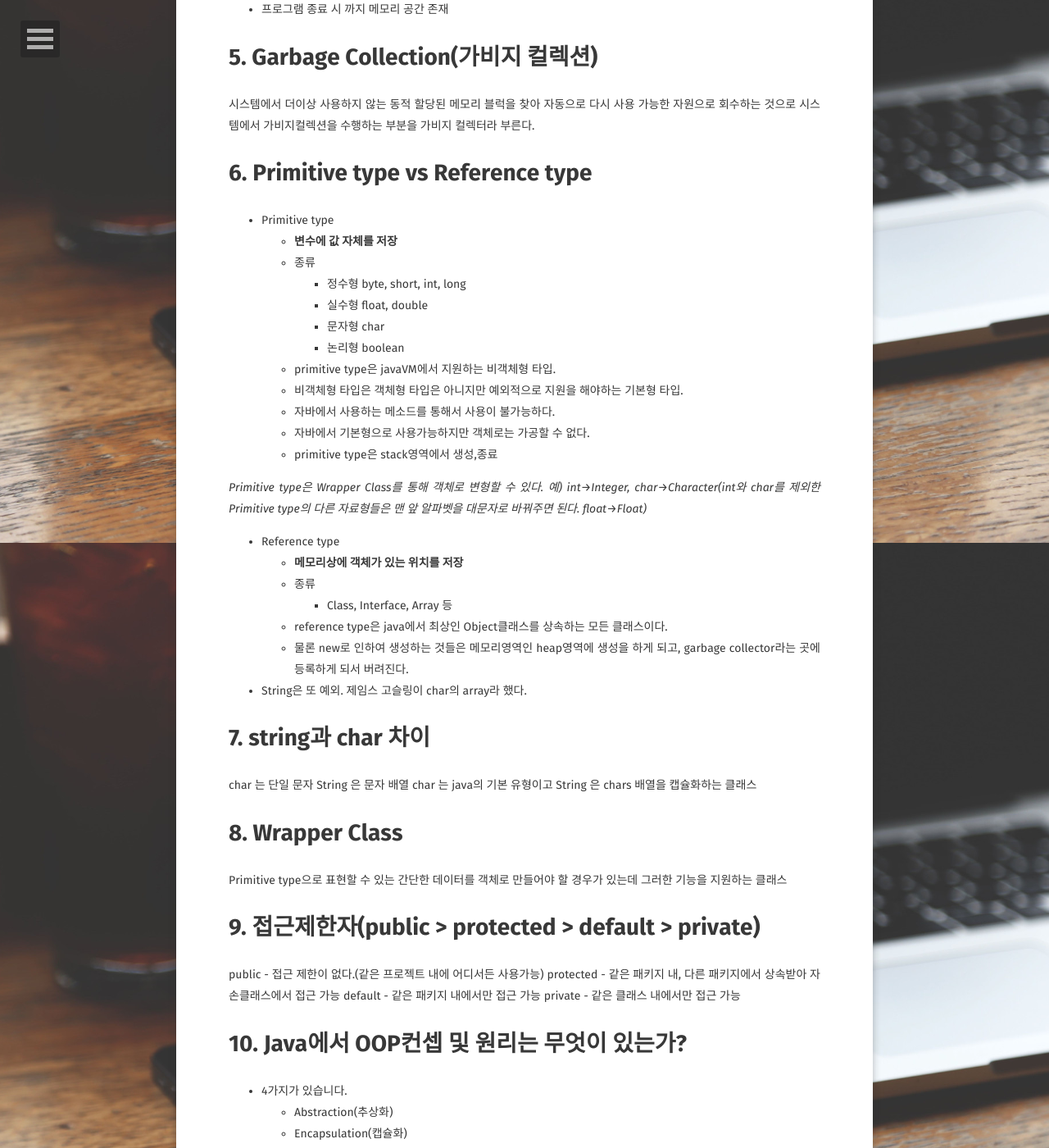
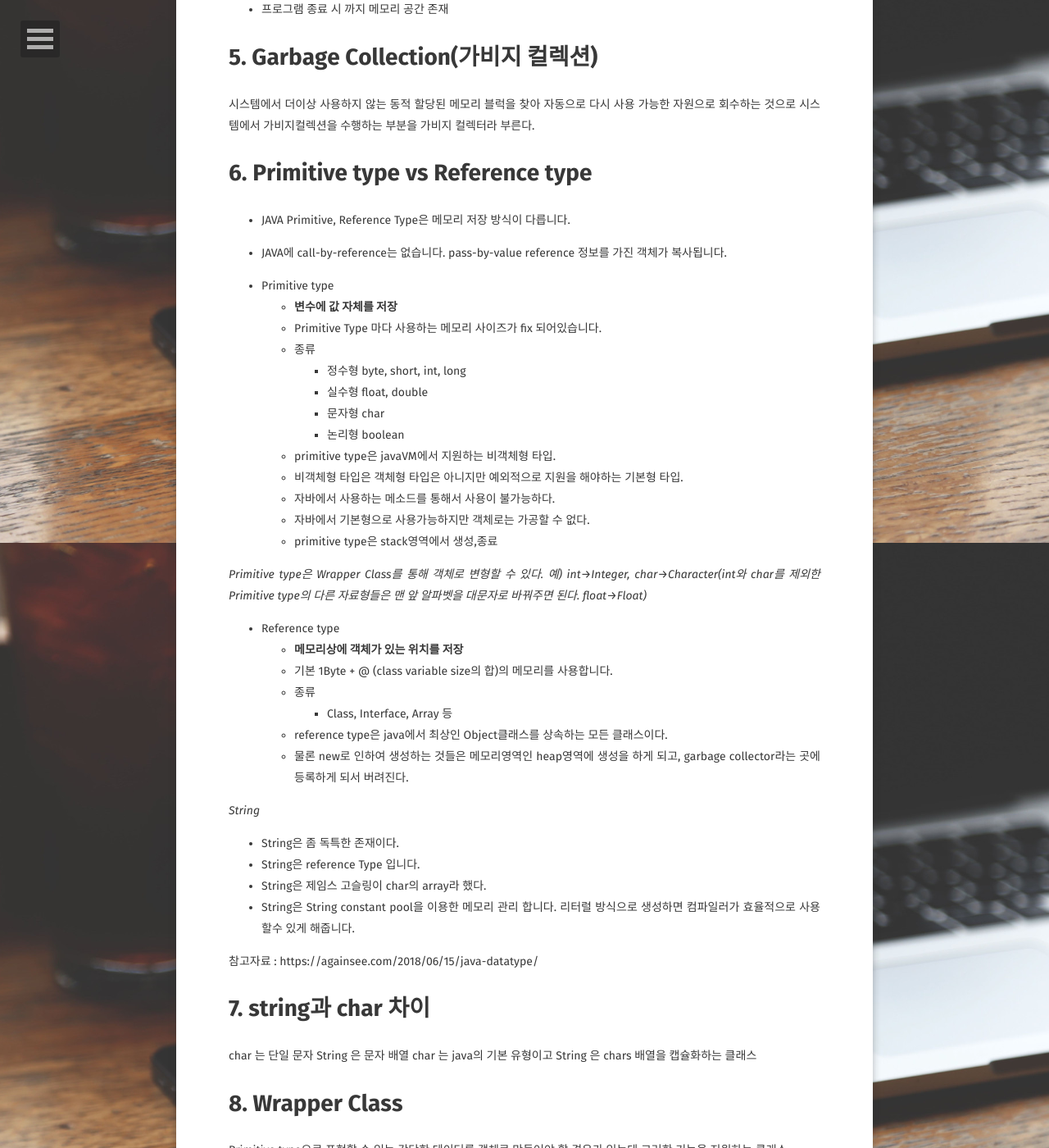
Before and after one commit to JoosJuliet/joosjuliet.github.io, a Jekyll site: the page built from _posts/2018-11-03-java_technical_interview.md, in a window 1280 px wide and 1400 px high, scrolled down 2038 px. Shown: the whole window at 82% size. Built offline with Jekyll 4.4.1, drawn with Linux system fonts in a browser that asks for light colours; some web fonts are replaced.

Commit message:
primitive vs reference 내용 추가 및 참고자료 추가

```diff
--- a/_posts/2018-11-03-java_technical_interview.md
+++ b/_posts/2018-11-03-java_technical_interview.md
@@ -85,8 +85,12 @@ comments: true
 
 
 # 6. Primitive type vs Reference type
+- JAVA Primitive, Reference Type은 메모리 저장 방식이 다릅니다.
+- JAVA에 call-by-reference는 없습니다. pass-by-value reference 정보를 가진 객체가 복사됩니다.
+
 - Primitive type
   - <b>변수에 값 자체를 저장</b>
+  - Primitive Type 마다 사용하는 메모리 사이즈가 fix 되어있습니다.
   - 종류
     - 정수형 byte, short, int, long
     - 실수형 float, double
@@ -103,12 +107,21 @@ comments: true
 
 - Reference type
   - <b>메모리상에 객체가 있는 위치를 저장</b>
+  - 기본 1Byte + @ (class variable size의 합)의 메모리를 사용합니다.
   - 종류
     - Class, Interface, Array 등
   - reference type은 java에서 최상인 Object클래스를 상속하는 모든 클래스이다.
   - 물론 new로 인하여 생성하는 것들은 메모리영역인 heap영역에 생성을 하게 되고, garbage collector라는 곳에 등록하게 되서 버려진다.
 
-- String은 또 예외. 제임스 고슬링이 char의 array라 했다.
+
+*String*
+- String은 좀 독특한 존재이다.
+- String은 reference Type 입니다.
+- String은 제임스 고슬링이 char의 array라 했다.
+- String은 String constant pool을 이용한 메모리 관리 합니다. 리터럴 방식으로 생성하면 컴파일러가 효율적으로 사용할수 있게 해줍니다.
+
+참고자료 : https://againsee.com/2018/06/15/java-datatype/
+
 
 # 7. string과 char 차이
 char 는 단일 문자
```
